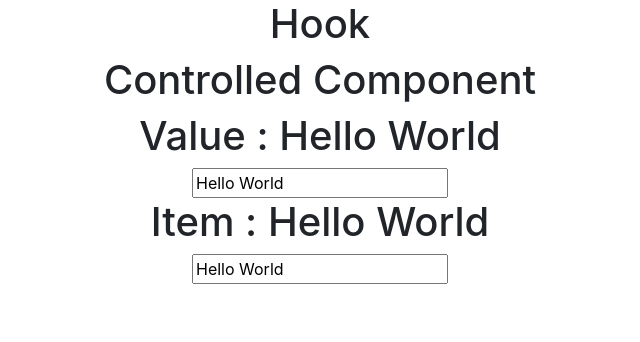
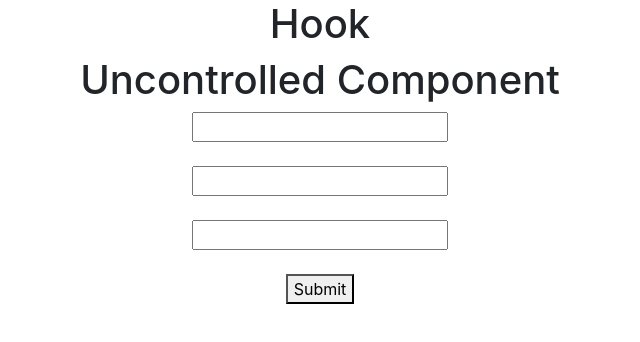
Before and after one commit to sanketpujari33/Full-Stack-Develaper, a React (Create React App) app in the folder Web-Technologies/React-Js/blog/: page / in a window 1280 px wide. Shown: the top 342 px of the page, without its empty margins (320-960 px from the left). Built offline with nearby package versions, Linux system fonts and the light colour scheme.

Commit message:
Uncontrolled Component

```diff
--- a/Web-Technologies/React-Js/blog/src/components/hook/Hook.js
+++ b/Web-Technologies/React-Js/blog/src/components/hook/Hook.js
@@ -5,6 +5,7 @@
 // import UseRefFunctionComponent from "./UseRefFunctionComponent";
 
 import ControlledComponent from "./ControlledComponent";
+import UncontrolledComponent from "./UncontrolledComponent";
 
 function Hook() {
     return ( <>
@@ -14,7 +15,8 @@ function Hook() {
         {/* <UseMemoFunctionComponent/> */}
         {/* <UseRefFunctionComponent/> */}
         {/* <ForwardRefFunctionComponent/> */}
-        <ControlledComponent/>
+        {/* <ControlledComponent/> */}
+        <UncontrolledComponent/>
     </> );
 }
 
--- /dev/null
+++ b/Web-Technologies/React-Js/blog/src/components/hook/UncontrolledComponent.js
@@ -0,0 +1,26 @@
+import React,{useRef} from "react";
+function UncontrolledComponent() {
+    let inputRef1=useRef(null)
+    let inputRef2=useRef(null)
+    function submitForm(e) {
+        e.preventDefault();
+        console.log('input field 1 value: ' , inputRef1.current.value);
+        console.log('input field 2 value: ' , inputRef2.current.value);
+        let input3 =document.getElementById('input3').value;
+        console.log('input field 3 value: ' ,input3);
+
+    }
+    return (
+        <>
+            <h1>Uncontrolled Component</h1>
+            <form onSubmit={submitForm}>
+                <input type="text" ref={inputRef1}/><br /><br />
+                <input type="text" ref={inputRef2}/><br /><br />
+                <input id="input3" type="text"/><br /><br />
+                <button type="submit">Submit</button>
+            </form>
+        </>
+     );
+}
+
+export default UncontrolledComponent;
```
